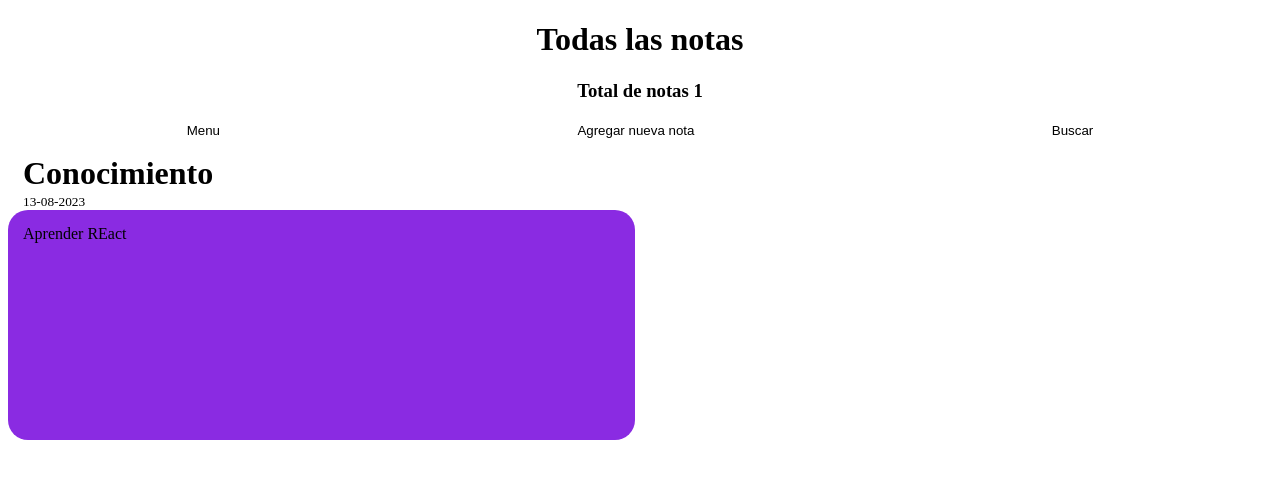
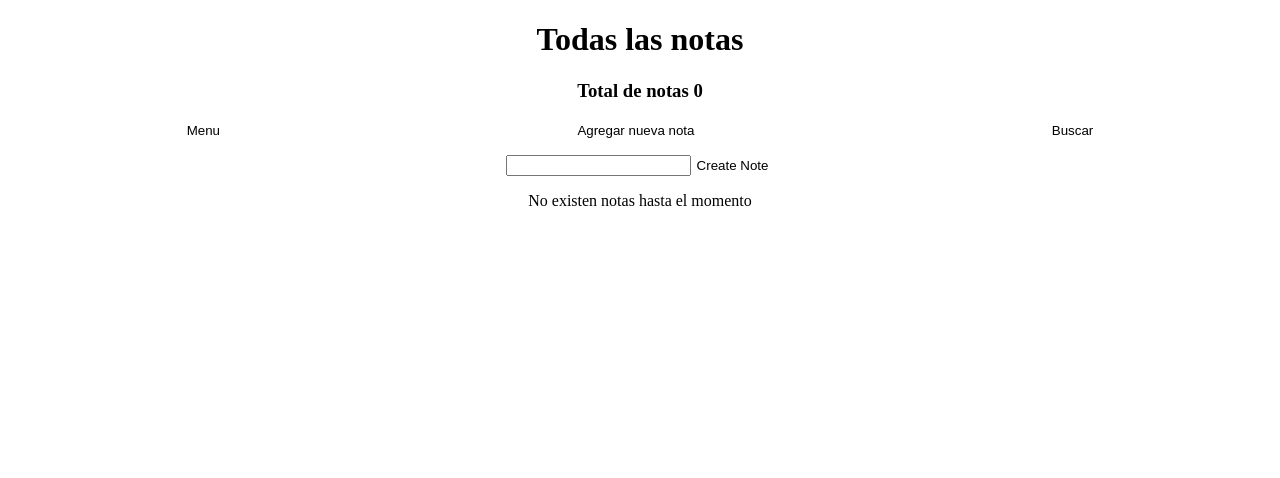
Before and after one commit to IvanMar98/notasFullStack, a React (Vite) app: page / in a window 1280 px wide. Both pictures are taken after a click on the button "Agregar nueva nota". Shown: the top 478 px of the page. Built offline with nearby package versions, Linux system fonts and the light colour scheme.

Commit message:
agregando nuevas notas a la aplicacion utilizando useState

```diff
--- a/src/App.jsx
+++ b/src/App.jsx
@@ -3,23 +3,40 @@ import { useState } from 'react';
 import TitleSection from './components/TitleSection';
 import Nav from './components/Nav';
 import ContainerNotes from './components/ContainerNotes';
+import FormNewNote from './components/FormNewNote';
 
 function App() {
   const [notes, setNotes] = useState([]);
+  const [showForm, setShowForm] = useState(false);
+  const [newNote, setNewNote] = useState("")
 
-  const handleClickNewNote = ()=> {
-    setNotes([ {
-      id: 'note2',
-      title: 'Conocimiento',
-      note: 'Aprender REact',
-      fecha: '13-08-2023'
-    }, ...notes])
+  const showFormNewNote = () => {
+      setShowForm(true);
   };
+
+  const addNewNote = (event)=> {
+    event.preventDefault();
+    const saveNewNote = {
+      id: notes.length+1,
+      title: 'New Note',
+      fecha: new Date().toISOString(),
+      note: newNote
+    }
+    setNotes([saveNewNote, ...notes]);
+    setShowForm(false);
+    setNewNote('')
+  }
+
+  const writingNote = (event) => {
+    setNewNote(event.target.value);
+  }
   return (
     <div className='app'>
       <TitleSection totalNotes = {notes.length}></TitleSection>
-      <Nav addNewNote={handleClickNewNote}></Nav>
+      <Nav newNote={showFormNewNote}></Nav>
+      {showForm? <FormNewNote addNewNote={addNewNote} inputNote={writingNote} value={newNote}></FormNewNote>: null}
       <ContainerNotes notes={notes}></ContainerNotes>
+
     </div>
   )
 }
--- /dev/null
+++ b/src/assets/styles/formNewNote.css
@@ -0,0 +1,4 @@
+.container-input-new-note{
+    display: flex;
+    justify-content: center;
+}
--- /dev/null
+++ b/src/components/FormNewNote.jsx
@@ -0,0 +1,13 @@
+import '../assets/styles/formNewNote.css'
+function FormNewNote({addNewNote, inputNote, value}){
+    return (
+        <div className="container-input-new-note">
+            <form onSubmit={addNewNote}>
+                <input type="text" onChange={inputNote} value={value}/>
+                <button>Create Note</button>
+            </form>
+        </div>
+    )
+}
+
+export default FormNewNote;
--- a/src/components/Nav.jsx
+++ b/src/components/Nav.jsx
@@ -1,12 +1,15 @@
 import '../assets/styles/nav.css'
-function Nav({addNewNote}){
+
+function Nav({newNote}){
     return(
         <div className="nav">
-            <ul>
-                <li><button>Menu</button></li>
-                <li><button onClick={addNewNote}>Agregar nueva nota</button></li>
-                <li><button>Buscar</button></li>
-            </ul>
+            <div>
+                <ul>
+                    <li><button>Menu</button></li>
+                    <li><button onClick={newNote}>Agregar nueva nota</button></li>
+                    <li><button>Buscar</button></li>
+                </ul>
+            </div>
         </div>
     )
 }
```
